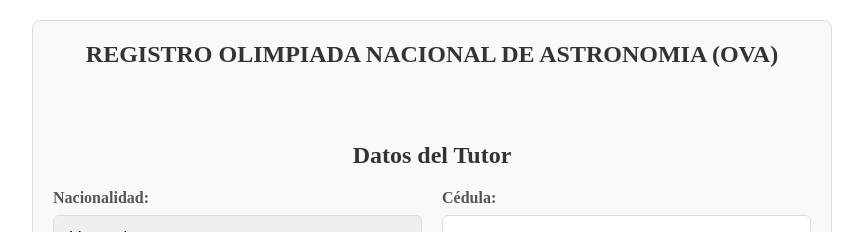
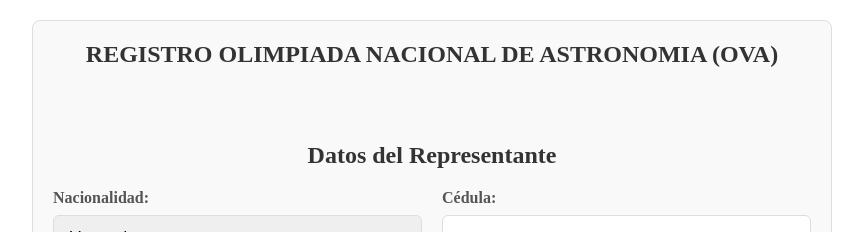
Before and after one commit to santiago1397/ova-front, a React (Vite) app: page / in a window 1280 px wide. Shown: the top 232 px of the page, without its empty margins (208-1071 px from the left). Built offline with nearby package versions, Linux system fonts and the light colour scheme; no server answers.

Commit message:
representante

```diff
--- a/src/components/datos/DatosTutor.jsx
+++ b/src/components/datos/DatosTutor.jsx
@@ -9,7 +9,7 @@ export default function DatosTutor({ register, errors, setValue, getValues }) {
       <br />
       <br />
       <h2>
-        Datos del Tutor
+        Datos del Representante
       </h2>
       <div className="inputs-2">
         <div className="schedule-name-input">
```
